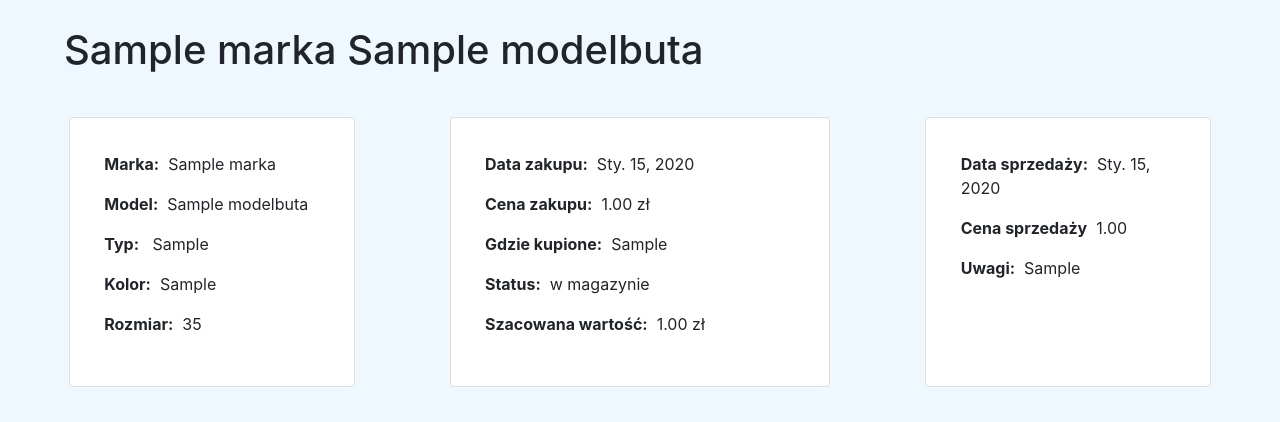
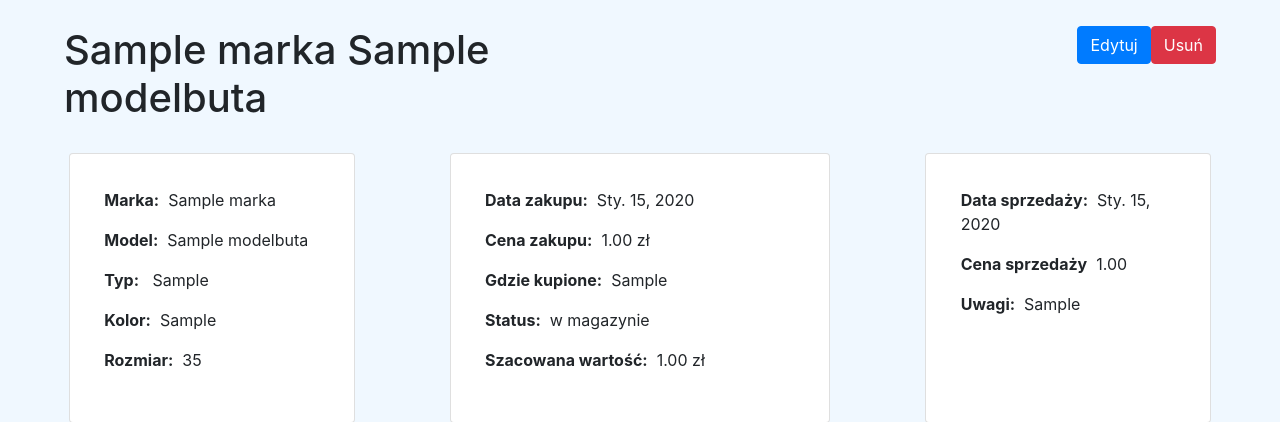
Before and after one commit to Oscris1/shoes-project, a Django app: page /magazyn/1/ in a window 1280 px wide. Shown: the part 56-478 px from the top of the page. Run offline with Django 3.2, Linux system fonts and the light colour scheme; tables that the repository leaves empty hold one stand-in row (values such as "Sample post").

Commit message:
created update view for Magazyn

```diff
--- a/magazyn/urls.py
+++ b/magazyn/urls.py
@@ -1,8 +1,9 @@
 from django.urls import path
-from .views import MagazynListView, MagazynDetailView, MagazynCreateView
+from .views import MagazynListView, MagazynDetailView, MagazynCreateView, MagazynUpdateView
 
 urlpatterns = [
     path('', MagazynListView.as_view(), name='magazyn_list'),
     path('nowe/', MagazynCreateView.as_view(), name='magazyn_create'),
     path('<int:pk>/', MagazynDetailView.as_view(), name='magazyn_detail'),
+    path('<int:pk>/zmiana/', MagazynUpdateView.as_view(), name='magazyn_update'),
 ]
--- a/magazyn/views.py
+++ b/magazyn/views.py
@@ -1,5 +1,5 @@
 from django.views.generic import ListView, DetailView
-from django.views.generic.edit import CreateView
+from django.views.generic.edit import CreateView, UpdateView
 from .models import Buty
 from .filters import ButyFilter
 
@@ -30,3 +30,9 @@ class MagazynCreateView(CreateView):
     model = Buty
     fields = "__all__"
     template_name='magazyn_create.html'
+
+
+class MagazynUpdateView(UpdateView):
+    model = Buty
+    fields = "__all__"
+    template_name='magazyn_update.html'
--- a/templates/magazyn_detail.html
+++ b/templates/magazyn_detail.html
@@ -4,7 +4,16 @@
 
 {% block content %}
     <div class='container-fluid main-site'>
-        <h1>{{ para.marka }} {{ para.model_buta }}</h1>
+        <div class='row'>
+            <div class="col-6">
+                <h1>{{ para.marka }} {{ para.model_buta }}</h1>
+            </div>
+            <div class="col-6">
+                 <a href="#" class="btn btn-danger float-right">Usuń</a>
+                 <a href="{% url 'magazyn_update' para.pk %}" class="btn btn-primary float-right">Edytuj</a>
+            </div>
+        </div>
+
         <div class="row card-body">
             <div class="col-lg-3 col-md-5 col-sm-12 card detail-card">
                 <p><b>Marka:</b>&nbsp;&nbsp;{{ para.marka }}</p>
```
Also changed, not shown: templates/magazyn_update.html (added, +18 -0 lines).
